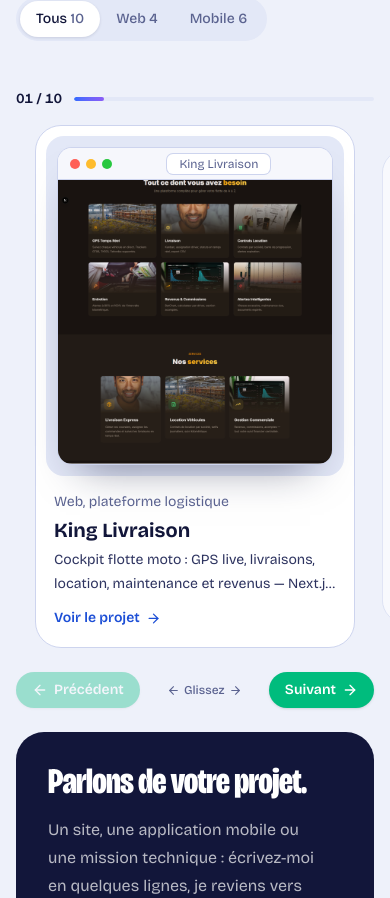
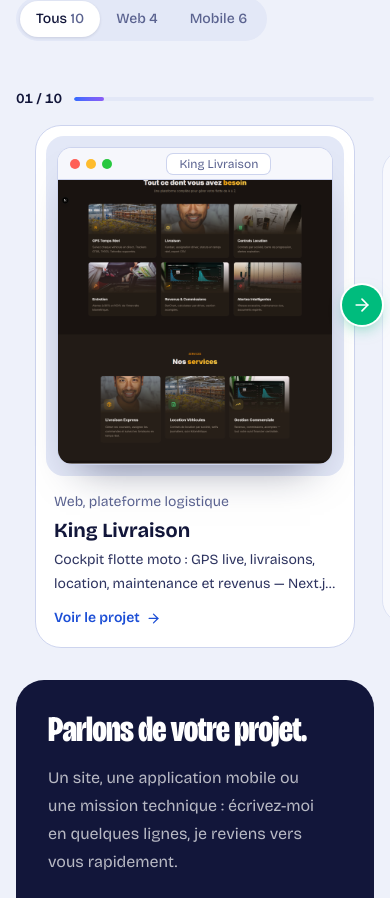
Before and after one commit to Adem-Yac/Adem-yacef, a Next.js app: page / in a window 390 px wide. Shown: the part 1415-2313 px from the top of the page. Built offline with nearby package versions, Linux system fonts and the light colour scheme.

Commit message:
feat(projects): green side arrows on the mobile rail instead of bottom buttons

```diff
--- a/src/components/projects.tsx
+++ b/src/components/projects.tsx
@@ -120,6 +120,7 @@ function MobileRail({ items }: { items: Project[] }) {
           />
         </span>
       </div>
+      <div className="relative">
         <ul
           ref={rail}
           onScroll={onScroll}
@@ -148,25 +149,23 @@ function MobileRail({ items }: { items: Project[] }) {
             );
           })}
         </ul>
-      <div className="mt-4 flex items-center justify-between gap-3">
         <button
           type="button"
           onClick={() => go(-1)}
           disabled={active === 0}
-          className="inline-flex cursor-pointer items-center gap-1.5 rounded-full bg-emerald-500 px-4 py-2 text-sm font-semibold text-white shadow-sm transition-opacity disabled:cursor-default disabled:opacity-35"
+          aria-label={t.prev}
+          className="absolute top-[180px] -left-2 z-10 grid size-10 -translate-y-1/2 cursor-pointer place-items-center rounded-full bg-emerald-500 text-white shadow-[0_6px_16px_-4px_rgb(16_185_129/0.6)] ring-2 ring-white transition-opacity disabled:pointer-events-none disabled:opacity-0"
         >
-          <ArrowLeft size={16} aria-hidden /> {t.prev}
+          <ArrowLeft size={20} aria-hidden className="swipe-hint" />
         </button>
-        <span className="swipe-hint inline-flex items-center gap-1 text-xs font-medium text-muted" aria-hidden>
-          <ArrowLeft size={13} /> {t.swipeHint} <ArrowRight size={13} />
-        </span>
         <button
           type="button"
           onClick={() => go(1)}
           disabled={active === items.length - 1}
-          className="inline-flex cursor-pointer items-center gap-1.5 rounded-full bg-emerald-500 px-4 py-2 text-sm font-semibold text-white shadow-sm transition-opacity disabled:cursor-default disabled:opacity-35"
+          aria-label={t.next}
+          className="absolute top-[180px] -right-2 z-10 grid size-10 -translate-y-1/2 cursor-pointer place-items-center rounded-full bg-emerald-500 text-white shadow-[0_6px_16px_-4px_rgb(16_185_129/0.6)] ring-2 ring-white transition-opacity disabled:pointer-events-none disabled:opacity-0"
         >
-          {t.next} <ArrowRight size={16} aria-hidden />
+          <ArrowRight size={20} aria-hidden className="swipe-hint" />
         </button>
       </div>
     </div>
--- a/src/data/portfolio.ts
+++ b/src/data/portfolio.ts
@@ -1018,7 +1018,6 @@ export const copy = {
     yearLabel: "Année",
     contextLabel: "Contexte",
     filterMobile: "Mobile",
-    swipeHint: "Glissez",
     prev: "Précédent",
     next: "Suivant",
     filterWeb: "Web",
@@ -1160,7 +1159,6 @@ export const copy = {
     yearLabel: "Year",
     contextLabel: "Context",
     filterMobile: "Mobile",
-    swipeHint: "Swipe",
     prev: "Back",
     next: "Next",
     filterWeb: "Web",
```
Lines whose indentation alone changed are shown as unchanged.
